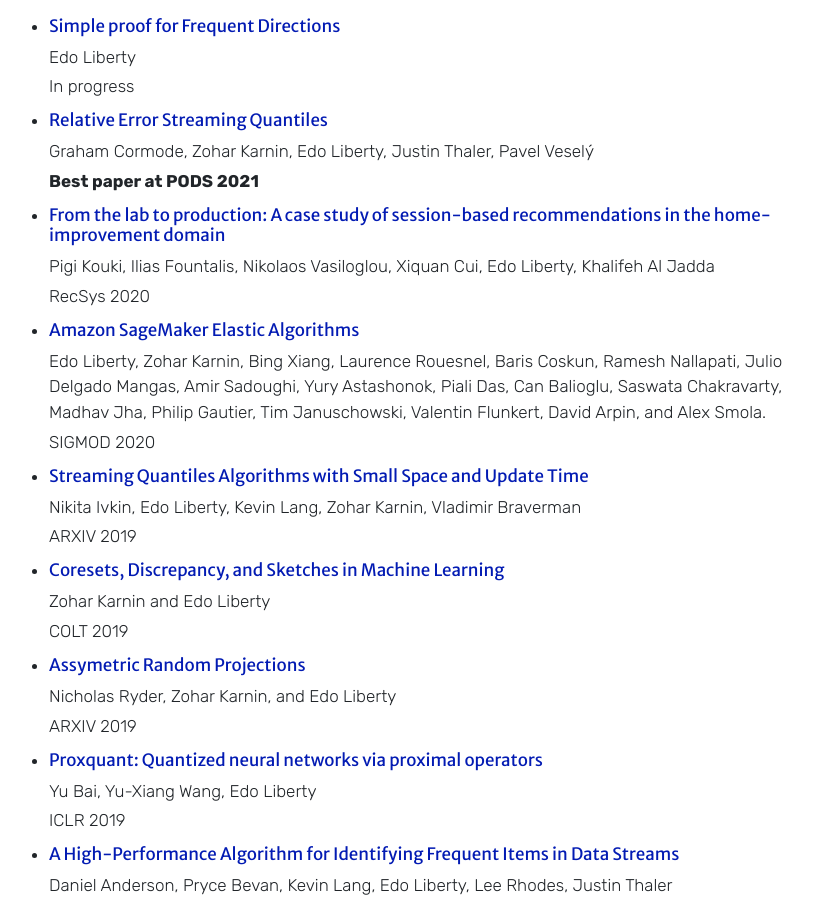
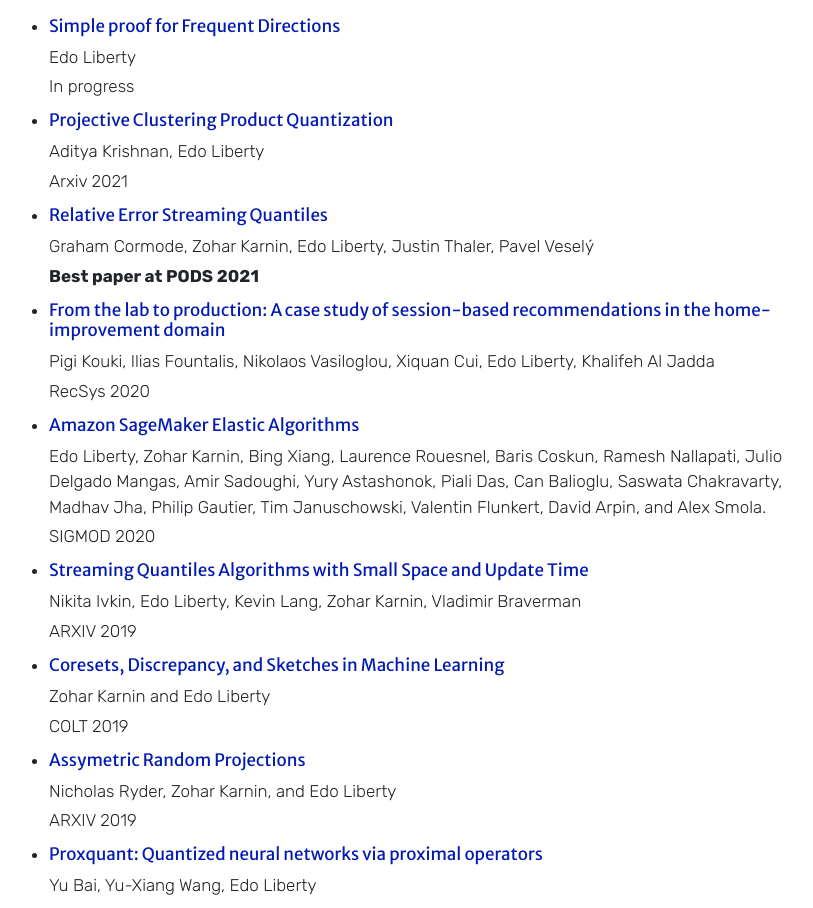
Before and after one commit to edoliberty/edoliberty.github.io, a plain HTML site: page index.html in a window 1280 px wide. Shown: the part 5561-6469 px from the top of the page, without its empty margins (361-1174 px from the left). Drawn offline with nearby package versions, Linux system fonts and the light colour scheme.

Commit message:
adds pcpq

```diff
--- a/index.html
+++ b/index.html
@@ -445,6 +445,13 @@
                   </h6>
                   <p>Edo Liberty</p>
                   <p>In progress</p>
+                </li>
+                <li>
+                  <h6>
+                    <a href="https://arxiv.org/abs/2112.02179">Projective Clustering Product Quantization</a>
+                  </h6>
+                  <p>Aditya Krishnan, Edo Liberty</p>
+                  <p>Arxiv 2021</p>
                 </li>
                 <li>
                   <h6>
```
